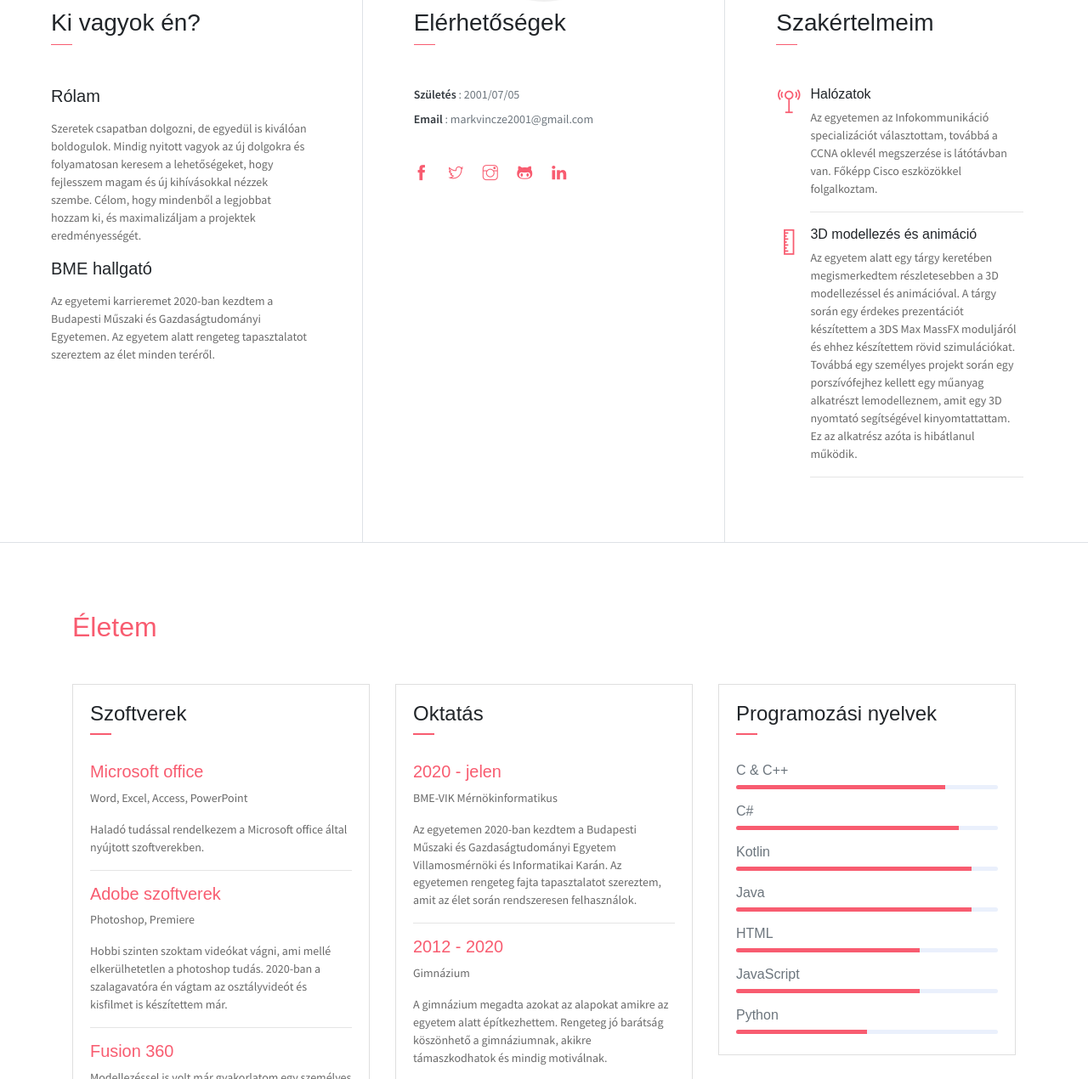
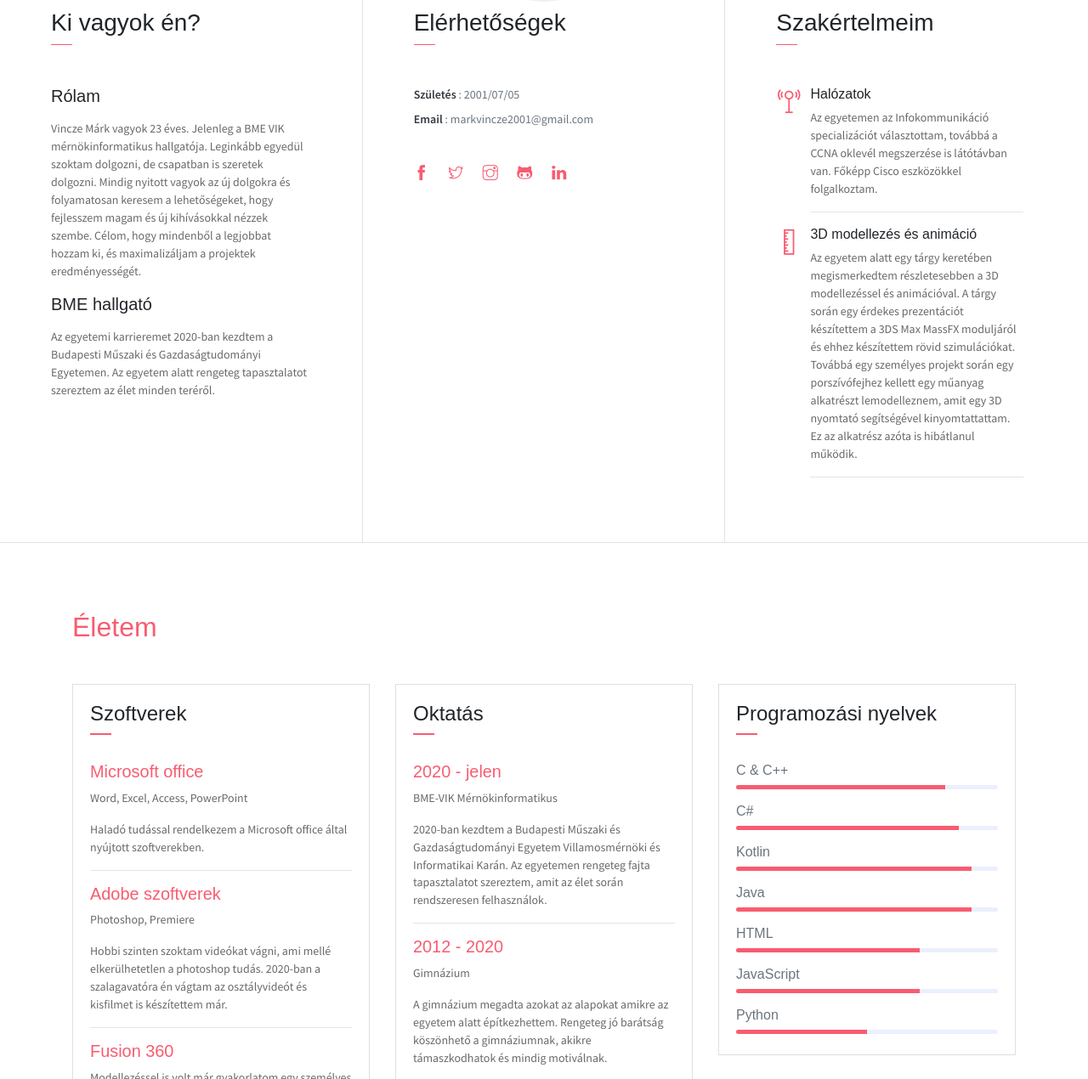
Before and after one commit to Vinnie180/Vinnie180.github.io, a website: page index.html in a window 1280 px wide. Shown: the part 767-2037 px from the top of the page at 85% size. Drawn offline with Linux system fonts and the light colour scheme.

Commit message:
Update index.html

```diff
--- a/index.html
+++ b/index.html
@@ -71,7 +71,7 @@
                 <h3 class="font-weight-light">Ki vagyok én?</h3>
                 <span class="line mb-5"></span>
                 <h5 class="mb-3">Rólam</h5>
-                <p class="mt-20">Szeretek csapatban dolgozni, de egyedül is kiválóan boldogulok. Mindig nyitott vagyok az új dolgokra és folyamatosan keresem a lehetőségeket, hogy fejlesszem magam és új kihívásokkal nézzek szembe. Célom, hogy mindenből a legjobbat hozzam ki, és maximalizáljam a projektek eredményességét.</p>
+                <p class="mt-20">Vincze Márk vagyok 23 éves. Jelenleg a BME VIK mérnökinformatikus hallgatója. Leginkább egyedül szoktam dolgozni, de csapatban is szeretek dolgozni. Mindig nyitott vagyok az új dolgokra és folyamatosan keresem a lehetőségeket, hogy fejlesszem magam és új kihívásokkal nézzek szembe. Célom, hogy mindenből a legjobbat hozzam ki, és maximalizáljam a projektek eredményességét.</p>
                 <h5 class="mb-3">BME hallgató</h5>
                 <p class="mt-20">Az egyetemi karrieremet 2020-ban kezdtem a Budapesti Műszaki és Gazdaságtudományi Egyetemen. Az egyetem alatt rengeteg tapasztalatot szereztem az élet minden teréről.</p>
             </div>
@@ -162,7 +162,7 @@
                         <div class="card-body">
                             <h6 class="title text-danger">2020 - jelen</h6>
                             <P>BME-VIK Mérnökinformatikus</P>
-                            <P class="subtitle">Az egyetemen 2020-ban kezdtem a Budapesti Műszaki és Gazdaságtudományi Egyetem Villamosmérnöki és Informatikai Karán. Az egyetemen rengeteg fajta tapasztalatot szereztem, amit az élet során rendszeresen felhasználok.</P>
+                            <P class="subtitle">2020-ban kezdtem a Budapesti Műszaki és Gazdaságtudományi Egyetem Villamosmérnöki és Informatikai Karán. Az egyetemen rengeteg fajta tapasztalatot szereztem, amit az élet során rendszeresen felhasználok.</P>
                             <hr>
                             <h6 class="title text-danger">2012 - 2020</h6>
                             <P>Gimnázium</P>
```
